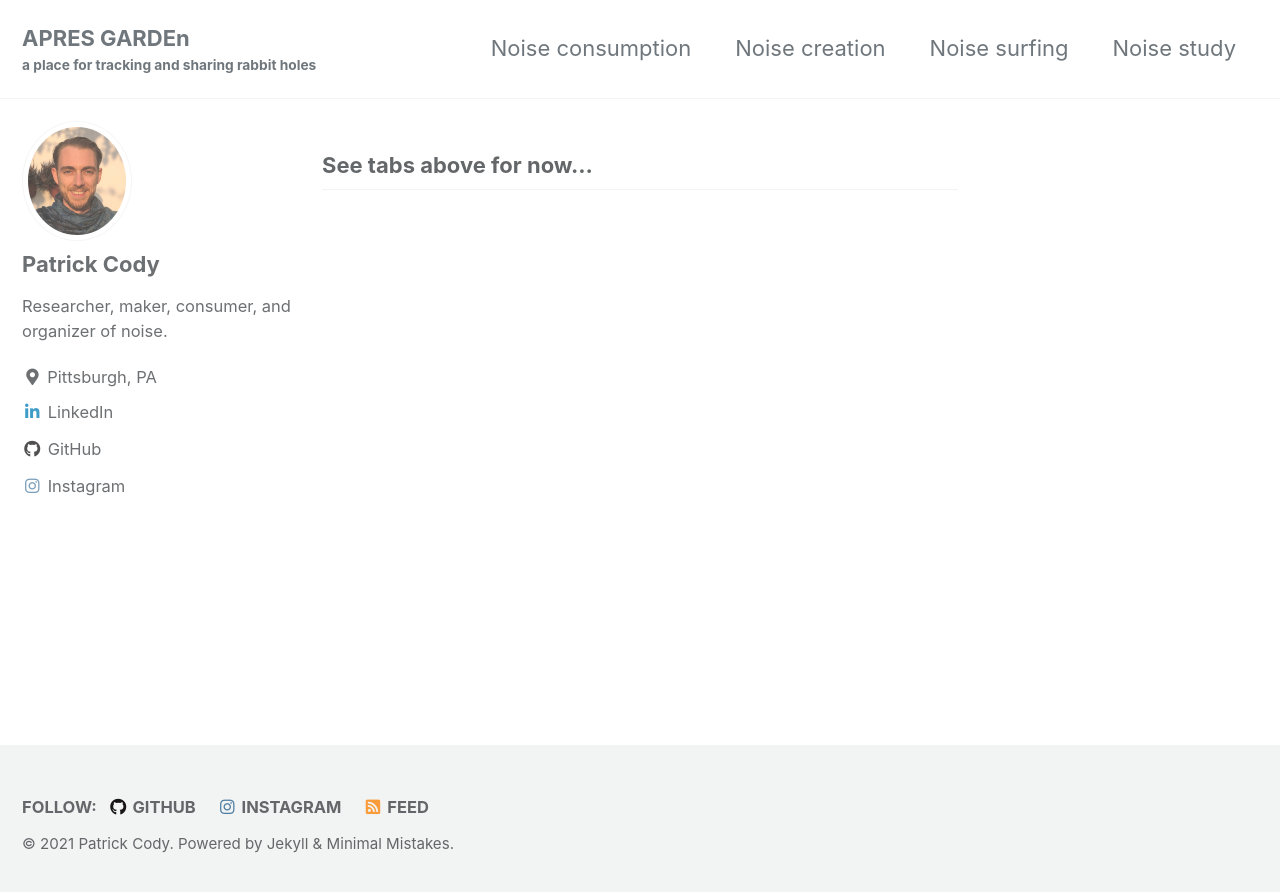
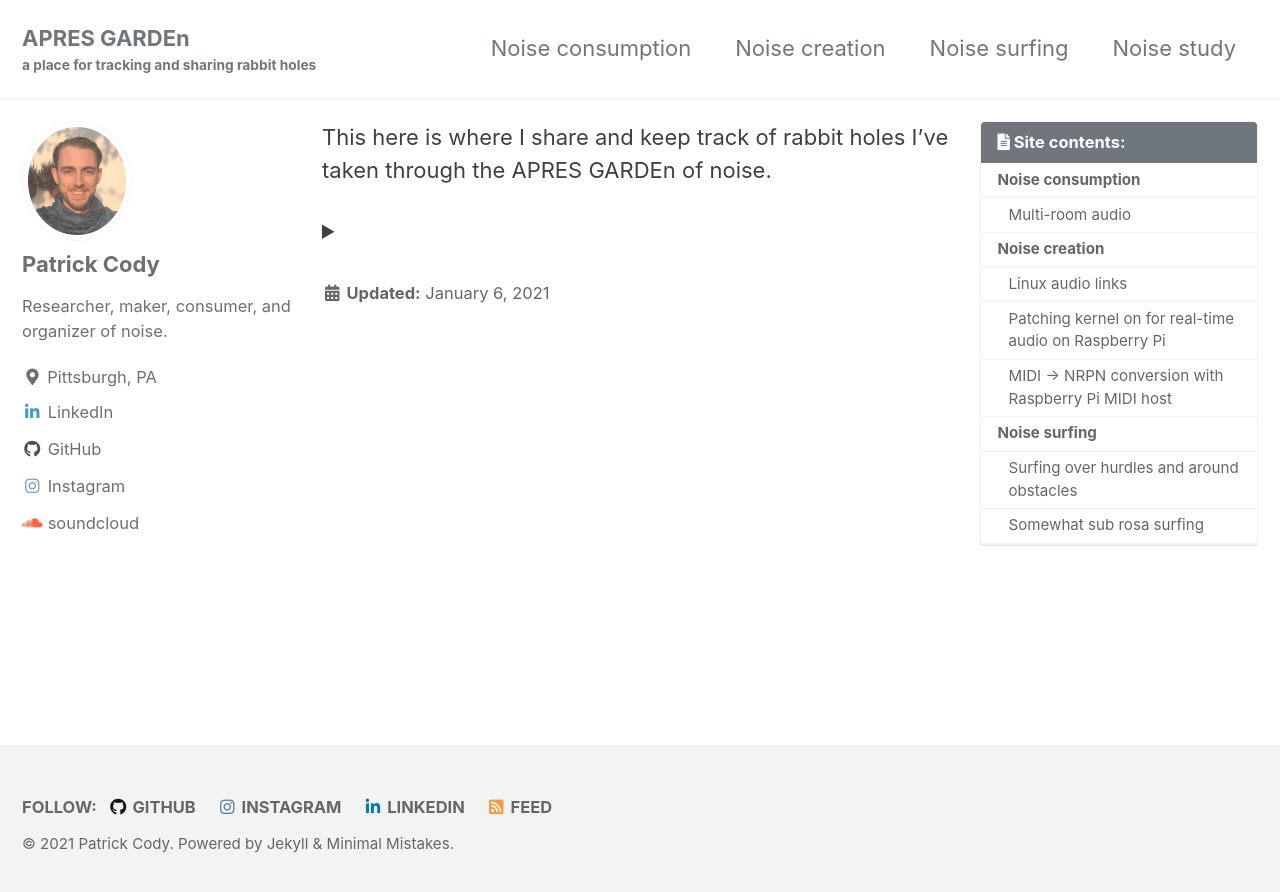
Before and after one commit to xiubert/xiubert.github.io, a Jekyll site: the page built from index.md, in a window 1280 px wide. Shown: the top 892 px of the page. Built offline with Jekyll 4.4.1, drawn with Linux system fonts in a browser that asks for light colours; cached includes are drawn as plain includes; the list of posts is cut into pages by our own code.

Commit message:
temp home update

```diff
--- a/_config.yml
+++ b/_config.yml
@@ -25,7 +25,7 @@ url                      : "https://xiubert.github.io" # the base hostname & pro
 baseurl                  : # the subpath of your site, e.g. "/blog"
 repository               : xiubert/xiubert.github.io # GitHub username/repo-name e.g. "mmistakes/minimal-mistakes"
 teaser                   : # path of fallback teaser image, e.g. "/assets/images/500x300.png"
-logo                     : # path of logo image to display in the masthead, e.g. "/assets/images/88x88.png"
+logo                     : # "/assets/images/waves2.png" # path of logo image to display in the masthead, e.g. "/assets/images/88x88.png"
 masthead_title           : # overrides the website title displayed in the masthead, use " " for no title
 # breadcrumbs            : false # true, false (default)
 words_per_minute         : 200
@@ -117,9 +117,9 @@ author:
     - label: "Instagram"
       icon: "fab fa-fw fa-instagram"
       url: "https://www.instagram.com/apresgarde/"
-    # - label: "soundcloud"
-    #   icon: "fab fab fa-soundcloud"
-    #   url: "https://soundcloud.com/mediakit"
+    - label: "soundcloud"
+      icon: "fab fab fa-soundcloud"
+      url: "https://soundcloud.com/mediakit"
 
 # Site Footer
 footer:
@@ -142,6 +142,9 @@ footer:
     - label: "Instagram"
       icon: "fab fa-fw fa-instagram"
       url: "https://www.instagram.com/apresgarde/"
+    - label: "LinkedIn"
+      icon: "fab fa-fw fa-linkedin-in"
+      url: "https://www.linkedin.com/in/patrick-cody-344188105/"
 
 
 # Reading Files
--- /dev/null
+++ b/index.md
@@ -0,0 +1,22 @@
+---
+toc: true
+toc_label: "Site contents:"
+last_modified_at: 6/1/2021
+---
+
+This here is where I share and keep track of rabbit holes I've taken through the APRES GARDEn of noise.
+
+<details><summary>
+</summary>
+<p>
+<h1>[Noise consumption](/noiseConsumption/)</h1>
+<h2>[Multi-room audio](/noiseConsumption/#multi-room-audio)</h2>
+<h1>[Noise creation](/noiseCreation/)</h1>
+<h2>[Linux audio links](/noiseCreation/#places-of-interest)</h2>
+<h2>[Patching kernel on for real-time audio on Raspberry Pi](/noiseCreation/#patching-the-kernel-for-real-time-audio-on-raspberry-pi-preempt_rt)</h2>
+<h2>[MIDI &rarr; NRPN conversion with Raspberry Pi MIDI host](/noiseCreation/#midi--nrpn-quick-and-dirty)</h2>
+<h1>[Noise surfing](/noiseSurfing/)</h1>
+<h2>[Surfing over hurdles and around obstacles](/noiseSurfing/#surfing-over-hurdles-and-around-obstacles)</h2>
+<h2>[Somewhat sub rosa surfing](/noiseSurfing/#somewhat-sub-rosa-surfing)</h2>
+</p>
+</details>
```
Also changed, not shown: _pages/noiseConsumption.md (+3 -0 lines), _pages/noiseCreation.md (+2 -0 lines), _pages/noiseSurfing.md (+2 -0 lines), assets/images/waves2.png (added).
